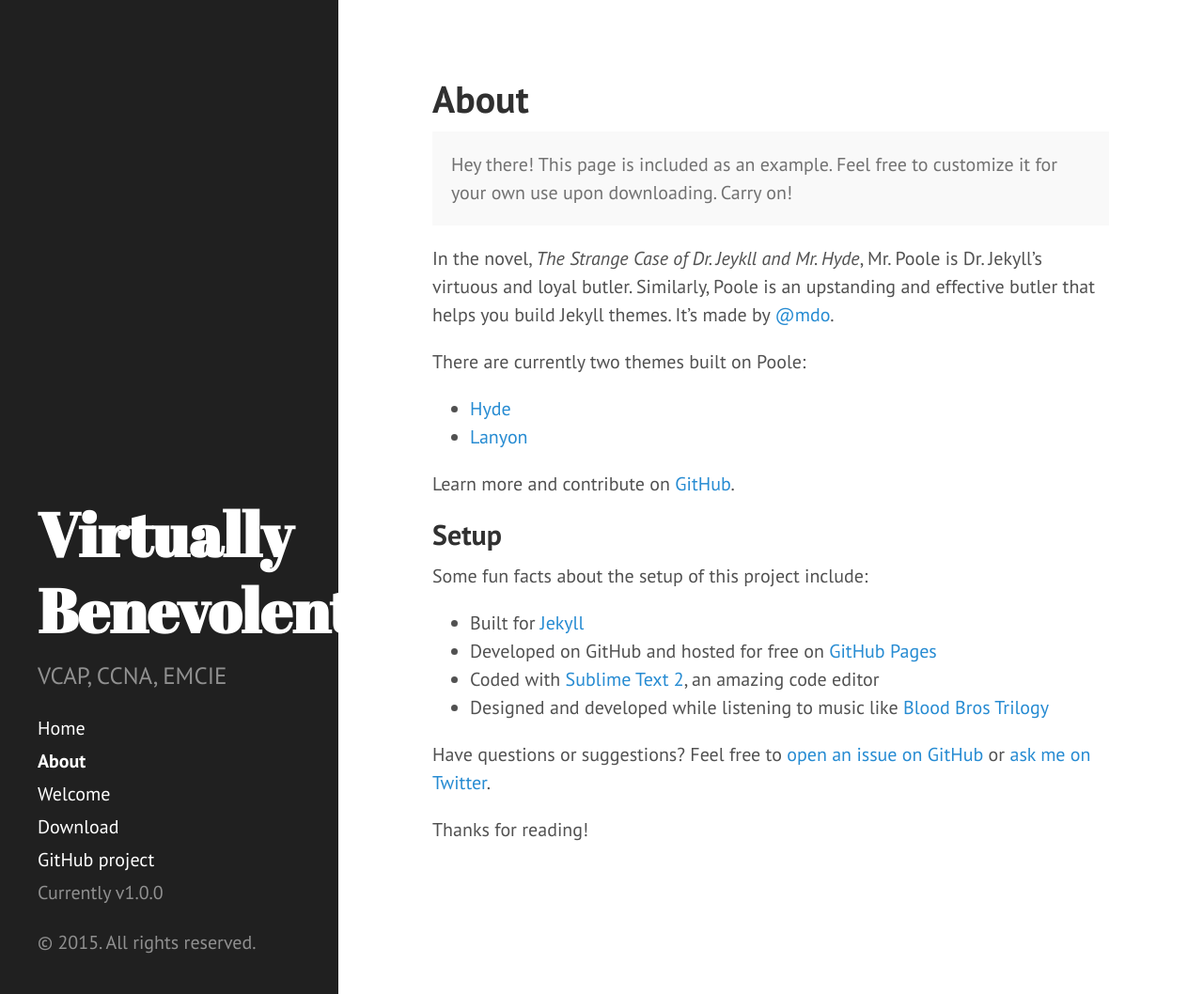
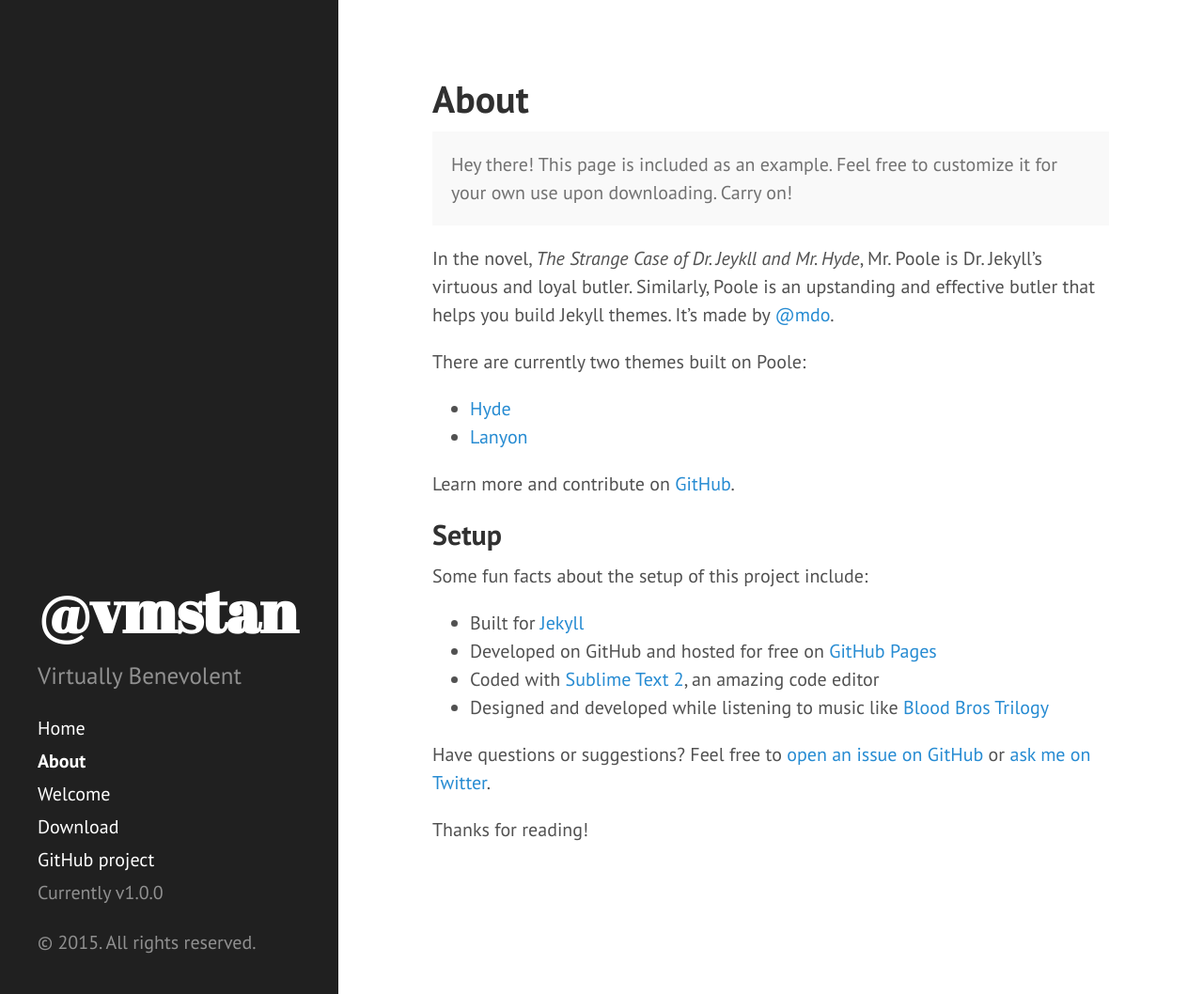
Before and after one commit to vmstan/vmstan.github.io, a Jekyll site: the page built from about.md, in a window 1280 px wide and 1058 px high. Shown: the whole window at 94% size. Built offline with Jekyll 4.4.1, drawn with Linux system fonts in a browser that asks for light colours; Markdown is read by kramdown in place of the engine named in the settings.

Commit message:
Update site description

```diff
--- a/_config.yml
+++ b/_config.yml
@@ -9,9 +9,9 @@ permalink:           pretty
 relative_permalinks: true
 
 # Setup
-title:               "Virtually Benevolent"
-tagline:             "Michael Stanclift"
-description:         "VCAP, CCNA, EMCIE"
+title:               "@vmstan"
+tagline:             ""
+description:         "Virtually Benevolent"
 url:                 http://vmstan.github.io
 baseurl:             /
 paginate:            10
```
